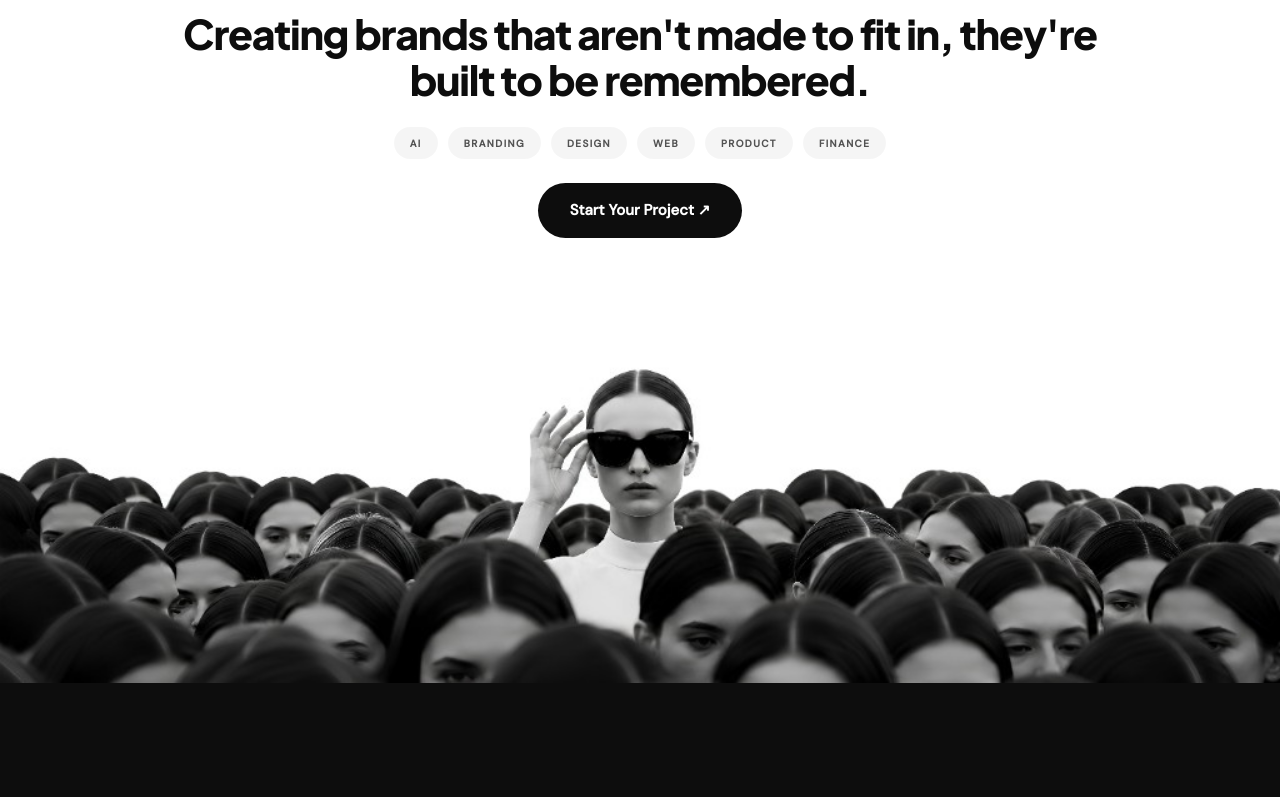
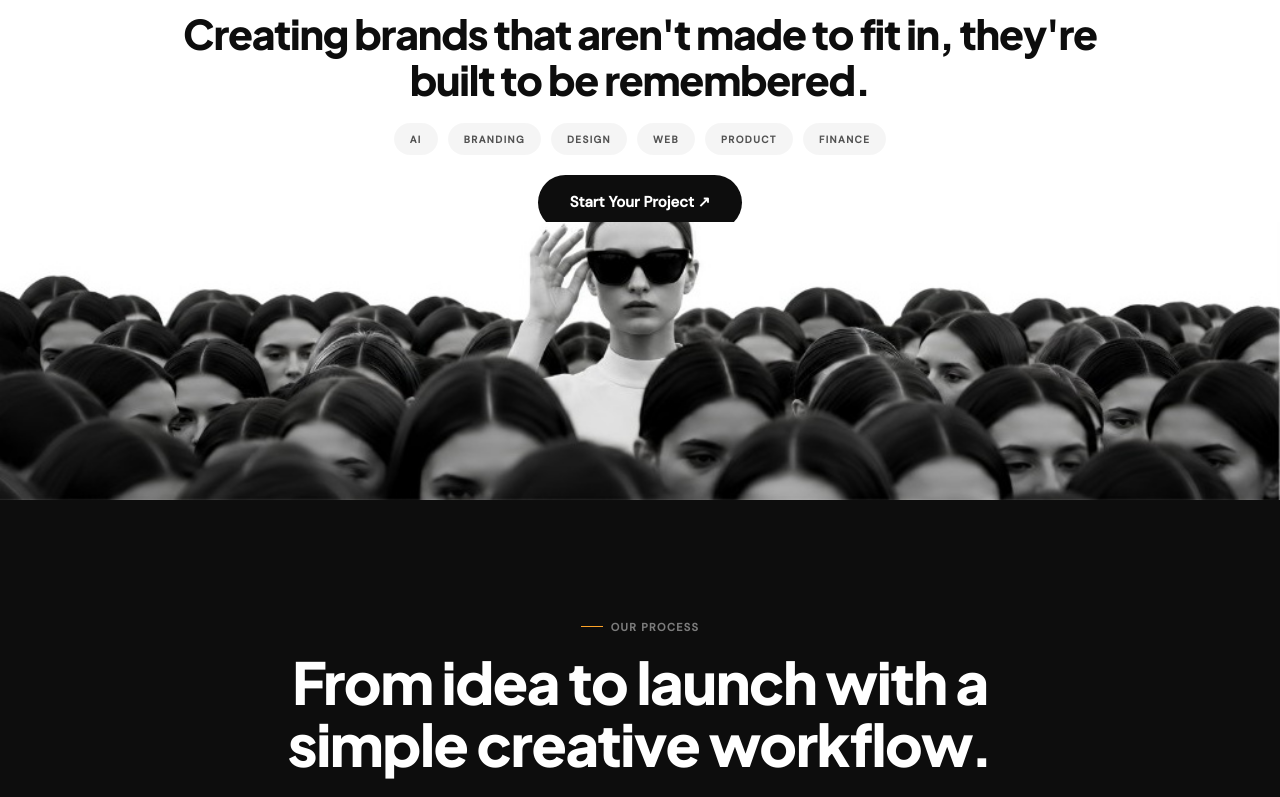
Before and after one commit to MalikSalmanTanveer/Peraspera, a React (Vite) app in the folder Per/: page / in a window 1280 px wide. Shown: the part 2880-3677 px from the top of the page. Built offline with nearby package versions, Linux system fonts and the light colour scheme.

Commit message:
Replace What we offer banner and tighten spacing above image.

```diff
--- a/Per/src/sections/FeatureBlocks.tsx
+++ b/Per/src/sections/FeatureBlocks.tsx
@@ -23,7 +23,7 @@ export function FeatureBlocks() {
           </h2>
 
           <ul
-            className="mt-5 flex w-full max-w-full flex-nowrap items-center justify-center gap-2 overflow-x-auto [-ms-overflow-style:none] [scrollbar-width:none] md:mt-6 md:gap-2.5 [&::-webkit-scrollbar]:hidden"
+            className="mt-4 flex w-full max-w-full flex-nowrap items-center justify-center gap-2 overflow-x-auto [-ms-overflow-style:none] [scrollbar-width:none] md:mt-5 md:gap-2.5 [&::-webkit-scrollbar]:hidden"
             aria-label="Services we deliver"
           >
             {HOME_SERVICES.map((service) => (
@@ -35,7 +35,7 @@ export function FeatureBlocks() {
             ))}
           </ul>
 
-          <div className="mt-5 md:mt-6">
+          <div className="mt-4 md:mt-5">
             <Button variant="dark" href="#contact">
               Start Your Project ↗
             </Button>
@@ -43,16 +43,16 @@ export function FeatureBlocks() {
         </Reveal>
       </div>
 
-      <div className="w-full overflow-hidden bg-white">
-        <div className="relative aspect-[1024/356] w-full">
+      <div className="-mt-1 w-full overflow-hidden bg-white md:-mt-2">
+        <div className="relative aspect-[1024/223] w-full">
           <img
             src={FEATURE_IMAGES.whatWeDeliver}
             alt="Peraspera — brands built to be remembered"
             loading="lazy"
             decoding="async"
             width={1024}
-            height={356}
-            className="absolute inset-0 h-full w-full object-cover object-[center_72%]"
+            height={223}
+            className="absolute inset-0 h-full w-full object-cover object-center"
           />
         </div>
       </div>
```
Also changed, not shown: Per/src/assets/features/what-we-deliver.jpg.
